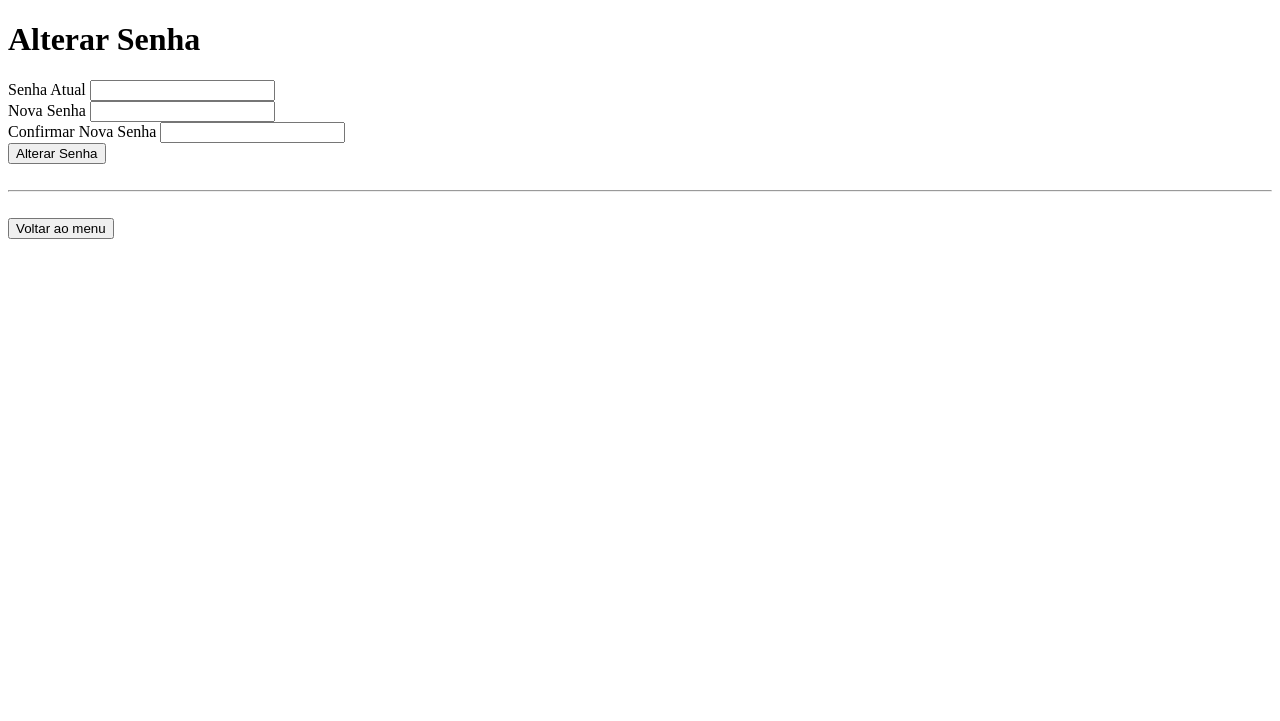
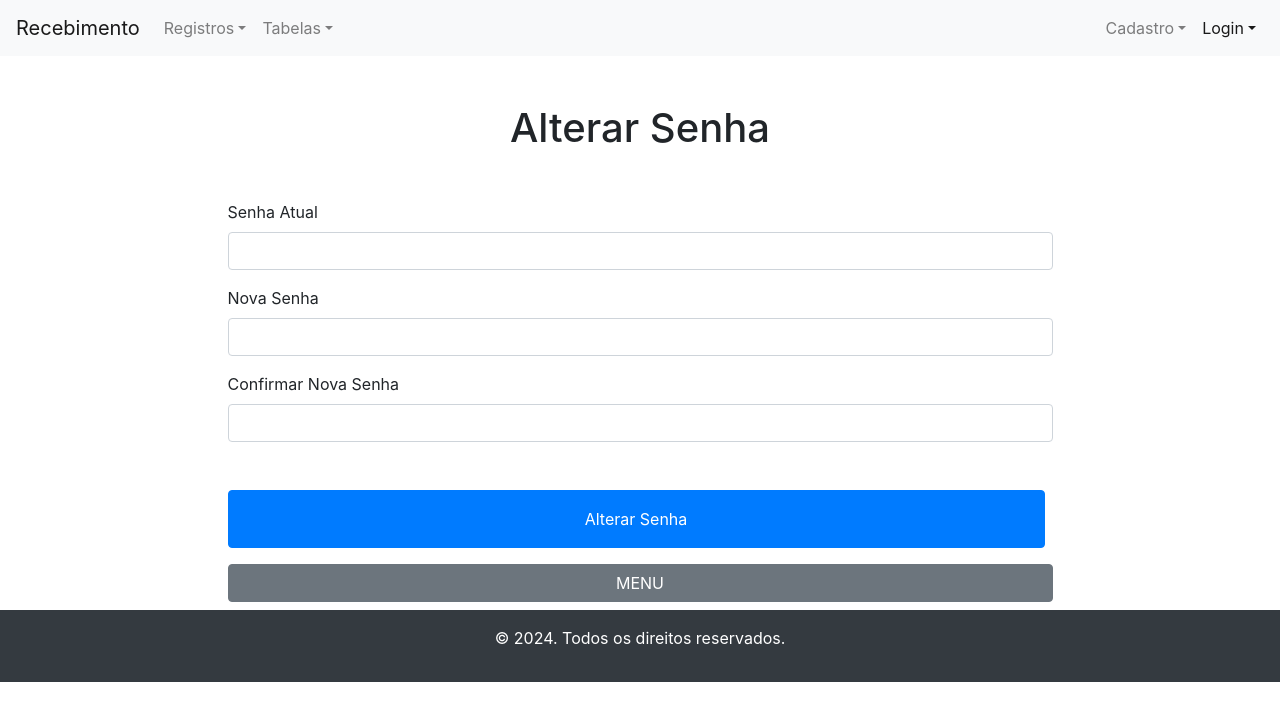
Before and after one commit to vitoroliveirasilva/Recebimento, a Flask app: page /alteracao_senha in a window 1280 px wide. Shown: the top 721 px of the page. Run offline with Flask 3, Linux system fonts and the light colour scheme; the visitor is signed in with stand-in values (Sample User, id 1); some libraries are stand-ins or nearby versions.

Commit message:
Feat - Navbar

```diff
--- a/Recebimento/templates/base.html
+++ b/Recebimento/templates/base.html
@@ -6,7 +6,7 @@
     <meta name="description" content="Descrição do seu site">
     <link rel="stylesheet" href="https://stackpath.bootstrapcdn.com/bootstrap/4.3.1/css/bootstrap.min.css">
     <link rel="stylesheet" type="text/css" href="{{ url_for('static', filename='css/footer.css') }}">
-    <title>{{ title }}</title> <!-- Título dinâmico -->
+    <title>{{ title }}</title>
 </head>
 <body>
     <header>
@@ -16,40 +16,48 @@
                 <span class="navbar-toggler-icon"></span>
             </button>
             <div class="collapse navbar-collapse" id="navbarNavDropdown">
-                <ul class="navbar-nav">
-                    <li class="nav-item dropdown">
+                <ul class="navbar-nav mr-auto">
+                    <li class="nav-item dropdown {% if request.path.startswith('/tabela-all') or request.path.startswith('/tabela-last') %}active{% endif %}">
+                        <a class="nav-link dropdown-toggle" href="#" id="navbarDropdown" role="button" data-toggle="dropdown" aria-haspopup="true" aria-expanded="false">Registros</a>
+                        <div class="dropdown-menu dropdown-menu-right" aria-labelledby="navbarDropdown">
+                            <a class="dropdown-item" href="/tabela-all-registros">Histórico</a>
+                            <a class="dropdown-item" href="/tabela-last-registros">Status atual</a>
+                        </div>
+                    </li>
+                    <li class="nav-item dropdown {% if request.path.startswith('/tabela-res') or request.path.startswith('/tabela-fil') or request.path.startswith('/tabela-cen') %}active{% endif %}">
                         <a class="nav-link dropdown-toggle" href="#" id="navbarDropdown" role="button" data-toggle="dropdown" aria-haspopup="true" aria-expanded="false">Tabelas</a>
-                            <div class="dropdown-menu" aria-labelledby="navbarDropdown">
+                        <div class="dropdown-menu dropdown-menu-right" aria-labelledby="navbarDropdown">
                             <a class="dropdown-item" href="/tabela-responsaveis">Responsáveis</a>
                             <a class="dropdown-item" href="/tabela-filiais">Filiais</a>
                             <a class="dropdown-item" href="/tabela-centros">Centros</a>
-                                <a class="dropdown-item" href="/tabela-all-registros">Histórico de registros</a>
-                                <a class="dropdown-item" href="/tabela-last-registros">Registros atuais</a>
                         </div>
                     </li>
-                    <li class="nav-item dropdown">
+                </ul>
+                <ul class="navbar-nav">
+                    <li class="nav-item dropdown {% if request.path.startswith('/cadastro') %}active{% endif %}">
                         <a class="nav-link dropdown-toggle" href="#" id="navbarDropdown" role="button" data-toggle="dropdown" aria-haspopup="true" aria-expanded="false">Cadastro</a>
-                            <div class="dropdown-menu" aria-labelledby="navbarDropdown">
+                        <div class="dropdown-menu dropdown-menu-right" aria-labelledby="navbarDropdown">
                             <a class="dropdown-item" href="/cadastro/responsavel">Responsáveis</a>
                             <a class="dropdown-item" href="/cadastro/filiais">Filiais</a>
                             <a class="dropdown-item" href="/cadastro/centros">Centros</a>
                         </div>
                     </li>
-                    <li class="nav-item dropdown">
+                    <li class="nav-item dropdown {% if request.path.startswith('/alteracao_senha') or request.path.startswith('/logout') %}active{% endif %}">
                         <a class="nav-link dropdown-toggle" href="#" id="navbarDropdown" role="button" data-toggle="dropdown" aria-haspopup="true" aria-expanded="false">Login</a>
-                            <div class="dropdown-menu" aria-labelledby="navbarDropdown">
+                        <div class="dropdown-menu dropdown-menu-right" aria-labelledby="navbarDropdown">
                             <a class="dropdown-item" href="/alteracao_senha">Alterar senha</a>
                             <a class="dropdown-item" href="/logout">Logout</a>
                         </div>
                     </li>
                 </ul>
+
             </div>
         </nav>
     </header>
 
     <main>
         {% block content %}
-        <!-- Este é o bloco de conteúdo que será substituído por templates específicos do Flask -->
+
         {% endblock %}
     </main>
 
--- a/Recebimento/templates/edit/senha.html
+++ b/Recebimento/templates/edit/senha.html
@@ -1,51 +1,52 @@
-<!DOCTYPE html>
-<html lang="pt-BR">
-<head>
-    <meta charset="UTF-8">
-    <meta name="viewport" content="width=device-width, initial-scale=1.0">
-    <title>Alteração de senha</title>
-</head>
-<body>
-    <h1>Alterar Senha</h1>
+{% extends "base.html" %}
 
+{% set title = "Alterar Senha" %}
+
+{% block content %}
+    <div class="container">
+        <div class="row justify-content-center mt-5">
+            <div class="col-md-9">
+                <h1 class="text-center">Alterar Senha</h1>
                 <!-- Seção para exibir mensagens flash -->
                 {% with messages = get_flashed_messages(with_categories=true) %}
                     {% if messages %}
                         {% for category, message in messages %}
-                <script>
-                    alert("{{ category }}: {{ message }}");
-                </script>
+                            <div class="alert alert-{{ category }} alert-dismissible fade show" role="alert">
+                                {{ message }}
+                                <button type="button" class="close" data-dismiss="alert" aria-label="Close">
+                                    <span aria-hidden="true">×</span>
+                                </button>
+                            </div>
                         {% endfor %}
                     {% endif %}
                 {% endwith %}
 
                 <form method="POST">
                     {{ form.hidden_tag() }}
-        <div class="form-group">
+                    <div class="form-group mt-5">
                         {{ form.senha_atual.label(class="form-control-label") }}
                         {{ form.senha_atual(class="form-control") }}
                         {% for error in form.senha_atual.errors %}
-            <span style="color: red;">{{ error }}</span>
                         {% endfor %}
                     </div>
-        <div class="form-group">
+                    <div class="form-group mt-3">
                         {{ form.nova_senha.label(class="form-control-label") }}
                         {{ form.nova_senha(class="form-control") }}
                         {% for error in form.nova_senha.errors %}
-            <span style="color: red;">{{ error }}</span>
                         {% endfor %}
                     </div>
-        <div class="form-group">
+                    <div class="form-group mt-3">
                         {{ form.confirmar_nova_senha.label(class="form-control-label") }}
                         {{ form.confirmar_nova_senha(class="form-control") }}
                         {% for error in form.confirmar_nova_senha.errors %}
-            <span style="color: red;">{{ error }}</span>
                         {% endfor %}
                     </div>
-        <button type="submit" class="btn btn-primary">Alterar Senha</button>
+                    <div class="form-group mt-5 d-flex">
+                        <button type="submit" class="btn btn-primary flex-grow-1 mr-2 py-3">Alterar Senha</button>
+                    </div>
                 </form>
-    <br>
-    <hr><br>
-    <a href="/"><button>Voltar ao menu</button></a>
-</body>
-</html>
+                <a href="/" class="btn btn-secondary btn-block">MENU</a>
+            </div>
+        </div>
+    </div>
+{% endblock %}
--- a/Recebimento/templates/partials/index.html
+++ b/Recebimento/templates/partials/index.html
@@ -29,7 +29,7 @@
                     </div>
                     <div class="form-group mt-3">
                         <label for="filial_id">Filial:</label>
-                        <select name="filial" class="form-control">
+                        <select name="filial" class="form-control" required>
                             <option selected disabled value="">Selecione a filial</option>
                             {% for responsavel, filiais in filiais_por_responsavel.items() %}
                                 {% for filial in filiais %}
--- a/Recebimento/templates/register/responsavel.html
+++ b/Recebimento/templates/register/responsavel.html
@@ -77,8 +77,9 @@
                     {% endfor %}
                 {% endif %}
             {% endwith %}
-
-            <button type="submit" class="btn btn-primary">Registrar</button>
+            <div class="form-group mt-5 d-flex">
+                <button type="submit" class="btn btn-primary flex-grow-1 mr-2 py-3">Registrar</button>
+            </div>
         </form>
         <br>
         <a href="/"><button class="btn btn-secondary">Voltar ao menu</button></a>
```
Lines whose indentation alone changed are shown as unchanged.
